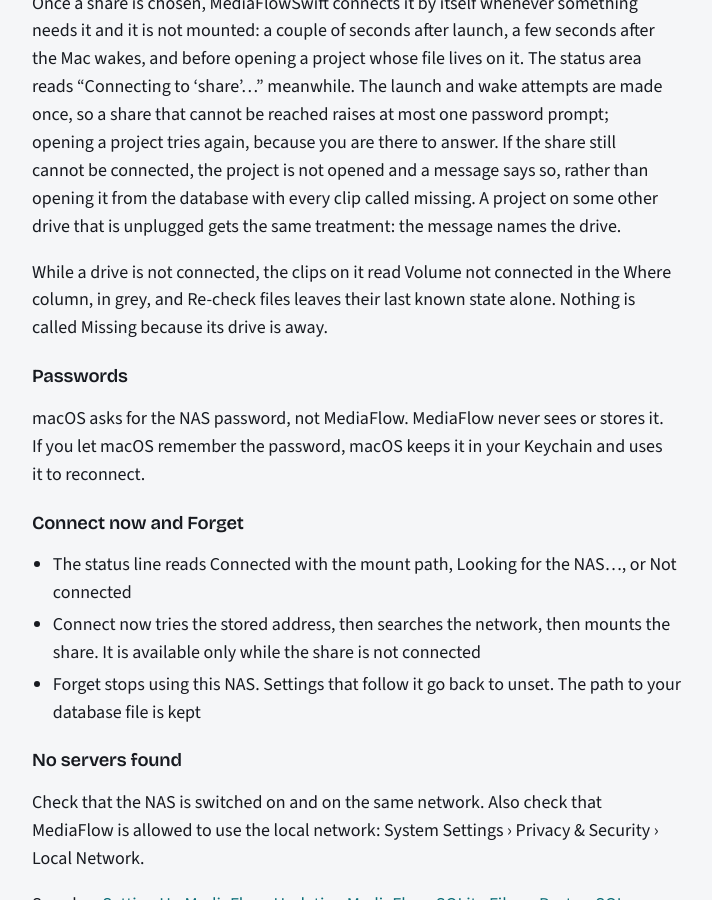
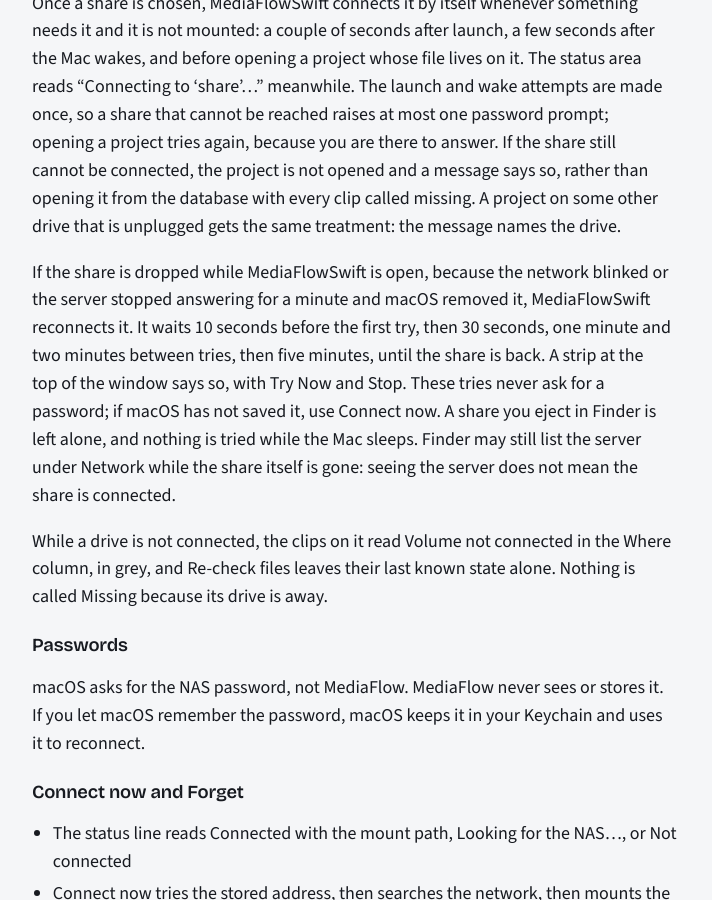
Before and after one commit to mwmike/mediaflowswift.com, a Jekyll site: the page built from manual/index.md, in a window 1280 px wide and 900 px high, scrolled down 18285 px. Shown: the whole window, without its empty margins (80-792 px from the left). Built offline with Jekyll 4.4.1, drawn with Linux system fonts in a browser that asks for light colours.

Commit message:
manual: refresh from MediaFlowSwift 1.10.29
Co-Authored-By: Claude Opus 5.5 <noreply@anthropic.com>

```diff
--- a/manual/index.md
+++ b/manual/index.md
@@ -504,6 +504,8 @@ Picking a mounted share fills in both the share name and its address, so there i
 
 Once a share is chosen, MediaFlowSwift connects it by itself whenever something needs it and it is not mounted: a couple of seconds after launch, a few seconds after the Mac wakes, and before opening a project whose file lives on it. The status area reads “Connecting to ‘share’…” meanwhile. The launch and wake attempts are made once, so a share that cannot be reached raises at most one password prompt; opening a project tries again, because you are there to answer. If the share still cannot be connected, the project is not opened and a message says so, rather than opening it from the database with every clip called missing. A project on some other drive that is unplugged gets the same treatment: the message names the drive.
 
+If the share is dropped while MediaFlowSwift is open, because the network blinked or the server stopped answering for a minute and macOS removed it, MediaFlowSwift reconnects it. It waits 10 seconds before the first try, then 30 seconds, one minute and two minutes between tries, then five minutes, until the share is back. A strip at the top of the window says so, with Try Now and Stop. These tries never ask for a password; if macOS has not saved it, use Connect now. A share you eject in Finder is left alone, and nothing is tried while the Mac sleeps. Finder may still list the server under Network while the share itself is gone: seeing the server does not mean the share is connected.
+
 While a drive is not connected, the clips on it read Volume not connected in the Where column, in grey, and Re-check files leaves their last known state alone. Nothing is called Missing because its drive is away.
 
 ### Passwords
```
